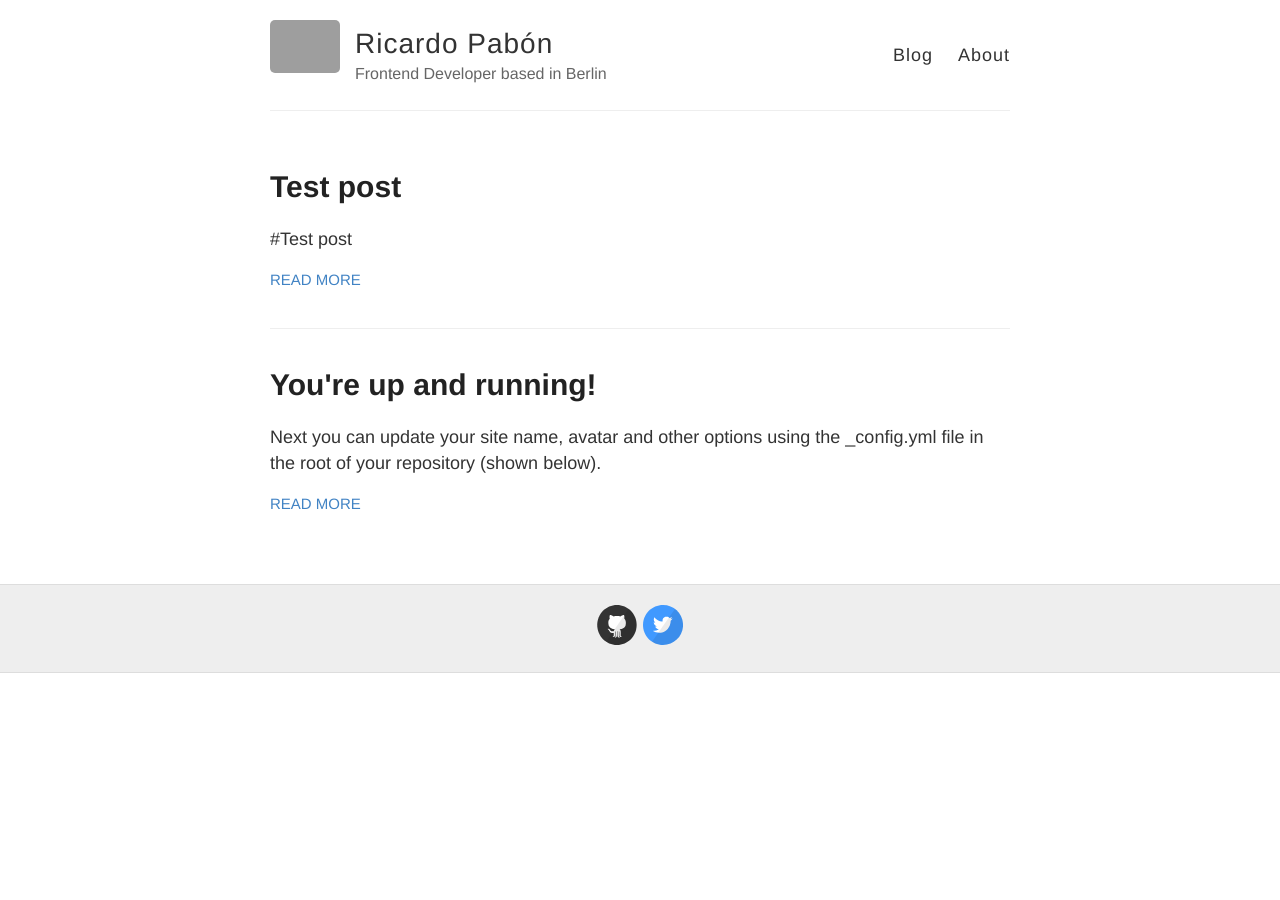
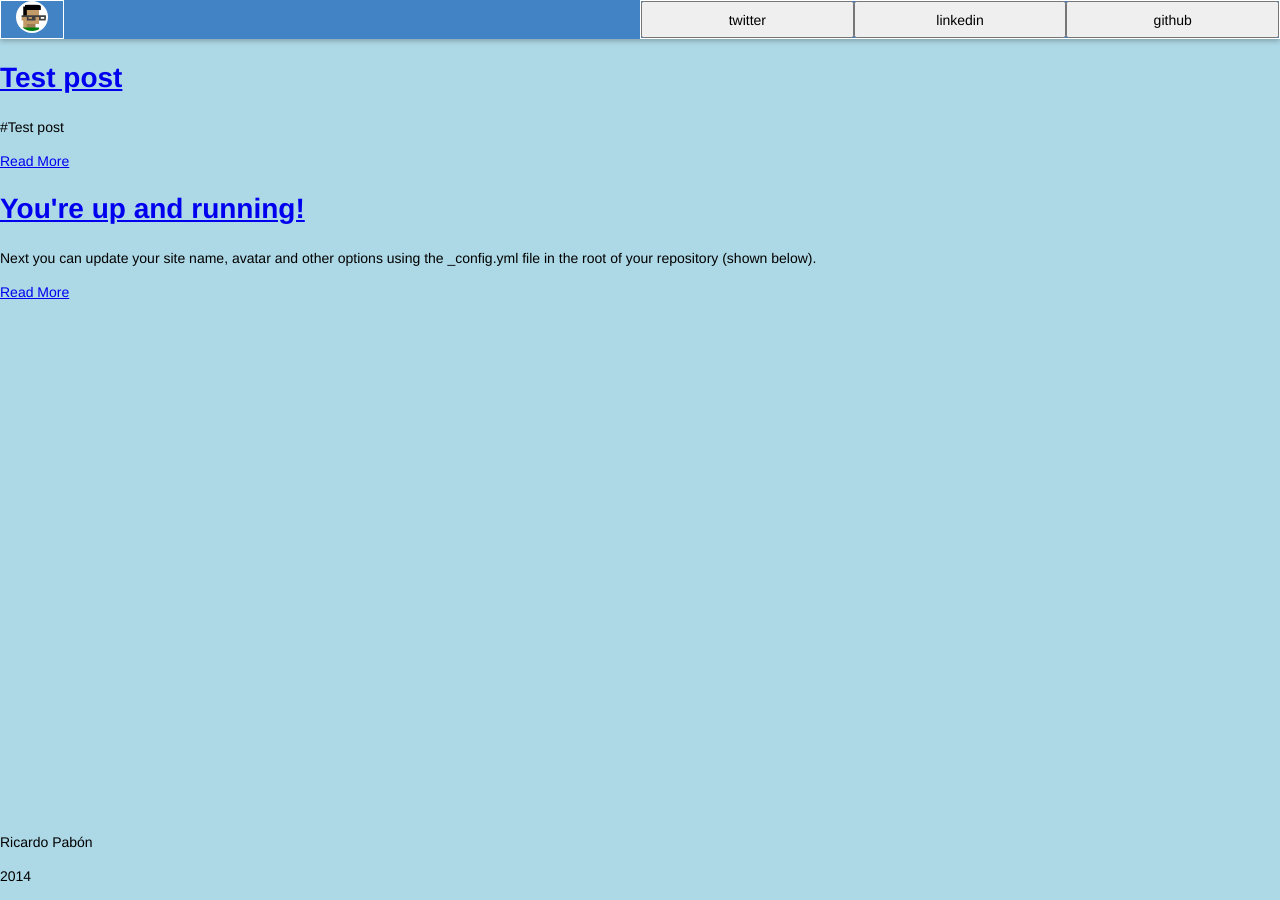
Before and after one commit to rpabon/rpabon.github.io, a Jekyll site: the page built from index.html, in a window 1280 px wide. Built offline with Jekyll 4.4.1, drawn with Linux system fonts in a browser that asks for light colours; Markdown is read by kramdown in place of the engine named in the settings; grey boxes are pictures that could not be loaded.

Commit message:
Started development

```diff
--- /dev/null
+++ b/_includes/html/footer.html
@@ -0,0 +1,4 @@
+    <footer class="footer-container">
+        <p>Ricardo Pabón</p>
+        <p>2014</p>
+    </footer>
--- /dev/null
+++ b/_includes/html/header.html
@@ -0,0 +1,8 @@
+    <header class="header-container">
+        <a href="/" class="logo-block -header"><img src="images/logo.png" alt="logo.png" width="32" class="logoimage"></a>
+        <div class="header-buttons">
+            <button class="button-block -header"><span class="buttonicon fa fa-twitter"></span><span class="buttontext">twitter</span></button>
+            <button class="button-block -header"><span class="buttonicon fa fa-linkedin"></span><span class="buttontext">linkedin</span></button>
+            <button class="button-block -header"><span class="buttonicon fa fa-github"></span><span class="buttontext">github</span></button>
+        </div>
+    </header>
--- a/_layouts/default.html
+++ b/_layouts/default.html
@@ -16,36 +16,17 @@
   </head>
 
   <body>
-    <div class="wrapper-masthead">
-      <div class="container">
-        <header class="masthead clearfix">
-          <a href="{{ site.baseurl }}/" class="site-avatar"><img src="{{ site.avatar }}" /></a>
+    <div class="layout-container">
+        {% include html/header.html %}
 
-          <div class="site-info">
-            <h1 class="site-name"><a href="{{ site.baseurl }}/">{{ site.name }}</a></h1>
-            <p class="site-description">{{ site.description }}</p>
-          </div>
+        <div id="main" role="main" class="main-container">
+          {{ content }}
+        </div>
 
-          <nav>
-            <a href="{{ site.baseurl }}/">Blog</a>
-            <a href="{{ site.baseurl }}/about">About</a>
-          </nav>
-        </header>
-      </div>
+        {% include html/footer.html %}
     </div>
 
-    <div id="main" role="main" class="container">
-      {{ content }}
-    </div>
-
-    <div class="wrapper-footer">
-      <div class="container">
-        <footer class="footer">
-          {% include svg-icons.html %}
-        </footer>
-      </div>
-    </div>
-
+    <script type="text/javascript" src="main.js"></script>
     {% include analytics.html %}
   </body>
 </html>
--- /dev/null
+++ b/_sass/_footer.scss
@@ -0,0 +1,3 @@
+.footer-container {
+  flex: none;
+}
--- /dev/null
+++ b/_sass/_global.scss
@@ -0,0 +1,37 @@
+* {
+  box-sizing: border-box;
+}
+
+html {
+  height: 100%;
+}
+
+body {
+  font-family: "Helvetica Neue",Helvetica,Arial,Verdana,"Trebuchet MS";
+  font-size: 14px;
+  font-weight: 400;
+  line-height: 1.429;
+  color: $black;
+  background-color: $white;
+}
+
+.layout-container {
+  display: flex;
+  flex-flow: column nowrap;
+  min-height: 100vh;
+  max-width: $site-max-width;
+  margin: 0 auto;
+  background-color: lightblue;
+
+  @include tablet {
+    background-color: lightcoral;
+  }
+
+  @include phone {
+    background-color: lightseagreen;
+  }
+}
+
+.main-container {
+  flex: 1;
+}
--- /dev/null
+++ b/_sass/_header.scss
@@ -0,0 +1,32 @@
+.header-container {
+  flex: none;
+  display: flex;
+  flex-flow: row nowrap;
+  justify-content: space-between;
+  z-index: 1;
+  background-color: $blue;
+  box-shadow: 0 2px 5px rgba(#000, 0.26);
+}
+
+.logo-block {
+  flex: none;
+  color: $white;
+  border: 1px solid $white;
+  padding: 0 15px;
+
+  & > .logoimage {
+    border-radius: 16px;
+    background-color: $white;
+    padding: 2px;
+  }
+}
+
+.header-buttons {
+  display: flex;
+  flex: 0 0 50%;
+  border: 1px solid $white;
+
+  & > .button-block.-header {
+    flex: 1;
+  }
+}
--- a/_sass/_variables.scss
+++ b/_sass/_variables.scss
@@ -19,9 +19,26 @@ $helvetica: Helvetica, Arial, sans-serif;
 $helveticaNeue: "Helvetica Neue", Helvetica, Arial, sans-serif;
 $georgia: Georgia, serif;
 
+//Grid
+$site-max-width: 1330px;
+$breakpoint-tablet: 767px;
+$breakpoint-phone: 480px;
+
 // Mobile breakpoints
-@mixin mobile {
-  @media screen and (max-width: 640px) {
+@mixin phone {
+  @media screen and (max-width: $breakpoint-phone) {
     @content;
   }
 }
+
+@mixin tablet {
+  @media screen and (min-width: $breakpoint-phone + 1) and (max-width: $breakpoint-tablet) {
+    @content;
+  }
+}
+
+@mixin tablet-and-phone {
+  @media screen and (max-width: $breakpoint-tablet) {
+    @content;
+  }
+}
--- /dev/null
+++ b/main.js
@@ -0,0 +1,4 @@
+---
+---
+
+{% include js/module1.js %}
--- a/style.scss
+++ b/style.scss
@@ -7,283 +7,6 @@
 
 @import "normalize";
 @import "variables";
-// Syntax highlighting @import is at the bottom of this file
-
-/**************/
-/* BASE RULES */
-/**************/
-
-html {
-  font-size: 100%;
-}
-
-body {
-	background: $white;
-  font: 18px/1.4 $helvetica;
-  color: $darkGray;
-}
-
-.container {
-  margin: 0 auto;
-  max-width: 740px;
-  padding: 0 10px;
-  width: 100%;
-}
-
-h1, h2, h3, h4, h5, h6 {
-  font-family: $helveticaNeue;
-  color: $darkerGray;
-  font-weight: bold;
-
-  line-height: 1.7;
-  margin: 1em 0 15px;
-  padding: 0;
-
-  @include mobile {
-    line-height: 1.4;
-  }
-}
-
-h1 {
-  font-size: 30px;
-  a {
-    color: inherit;
-  }
-}
-
-h2 {
-  font-size: 24px;
-}
-
-h3 {
-  font-size: 20px;
-}
-
-h4 {
-  font-size: 18px;
-  color: $gray;
-}
-
-p {
-  margin: 15px 0;
-}
-
-a {
-  color: $blue;
-  text-decoration: none;
-	cursor: pointer;
-  &:hover, &:active {
-    color: $blue;
-  }
-}
-
-ul, ol {
-  margin: 15px 0;
-  padding-left: 30px;
-}
-
-ul {
-  list-style-type: disc;
-}
-
-ol {
-  list-style-type: decimal;
-}
-
-ol ul, ul ol, ul ul, ol ol {
-  margin: 0;
-}
-
-ul ul, ol ul {
-  list-style-type: circle;
-}
-
-em, i {
-  font-style: italic;
-}
-
-strong, b {
-  font-weight: bold;
-}
-
-img {
-  max-width: 100%;
-}
-
-// Fixes images in popup boxes from Google Translate
-.gmnoprint img {
-  max-width: none;
-}
-
-.date {
-  font-style: italic;
-  color: $gray;
-}
-
-// Specify the color of the selection
-::-moz-selection {
-  color: $black;
-  background: $lightGray;
-}
-::selection {
-  color: $black;
-  background: $lightGray;
-}
-
-// Nicolas Gallagher's micro clearfix hack
-// http://nicolasgallagher.com/micro-clearfix-hack/
-.clearfix:before,
-.clearfix:after {
-    content: " ";
-    display: table;
-}
-
-.clearfix:after {
-    clear: both;
-}
-
-/*********************/
-/* LAYOUT / SECTIONS */
-/*********************/
-
-//
-// .masthead
-//
-
-.wrapper-masthead {
-  margin-bottom: 50px;
-}
-
-.masthead {
-  padding: 20px 0;
-  border-bottom: 1px solid $lightGray;
-
-  @include mobile {
-    text-align: center;
-  }
-}
-
-.site-avatar {
-  float: left;
-  width: 70px;
-  height: 70px;
-  margin-right: 15px;
-
-  @include mobile {
-    float: none;
-    display: block;
-    margin: 0 auto;
-  }
-
-  img {
-    border-radius: 5px;
-  }
-}
-
-.site-info {
-  float: left;
-
-  @include mobile {
-    float: none;
-    display: block;
-    margin: 0 auto;
-  }
-}
-
-.site-name {
-  margin: 0;
-  color: $darkGray;
-  cursor: pointer;
-  font-family: $helveticaNeue;
-  font-weight: 300;
-  font-size: 28px;
-  letter-spacing: 1px;
-}
-
-.site-description {
-  margin: -5px 0 0 0;
-  color: $gray;
-  font-size: 16px;
-
-  @include mobile {
-    margin: 3px 0;
-  }
-}
-
-nav {
-  float: right;
-  margin-top: 23px; // @TODO: Vertically middle align
-  font-family: $helveticaNeue;
-  font-size: 18px;
-
-  @include mobile {
-    float: none;
-    margin-top: 9px;
-    display: block;
-    font-size: 16px;
-  }
-
-  a {
-    margin-left: 20px;
-    color: $darkGray;
-    text-align: right;
-    font-weight: 300;
-    letter-spacing: 1px;
-
-    @include mobile {
-      margin: 0 10px;
-      color: $blue;
-    }
-  }
-}
-
-//
-// .main
-//
-
-.posts > .post {
-  padding-bottom: 2em;
-  border-bottom: 1px solid $lightGray;
-}
-
-.posts > .post:last-child {
-  padding-bottom: 1em;
-  border-bottom: none;
-}
-
-.post {
-  blockquote {
-    margin: 1.8em .8em;
-    border-left: 2px solid $gray;
-    padding: 0.1em 1em;
-    color: $gray;
-    font-size: 22px;
-    font-style: italic;
-  }
-
-  .comments {
-    margin-top: 10px;
-  }
-
-  .read-more {
-    text-transform: uppercase;
-    font-size: 15px;
-  }
-}
-
-.wrapper-footer {
-  margin-top: 50px;
-  border-top: 1px solid #ddd;
-  border-bottom: 1px solid #ddd;
-  background-color: $lightGray;
-}
-
-footer {
-  padding: 20px 0;
-  text-align: center;
-}
-
-// Settled on moving the import of syntax highlighting to the bottom of the CSS
-// ... Otherwise it really bloats up the top of the CSS file and makes it difficult to find the start
-@import "highlights";
-@import "svg-icons";
+@import "global";
+@import "header";
+@import "footer";
```
Also changed, not shown: _includes/js/module1.js (added), images/logo.png (added).
